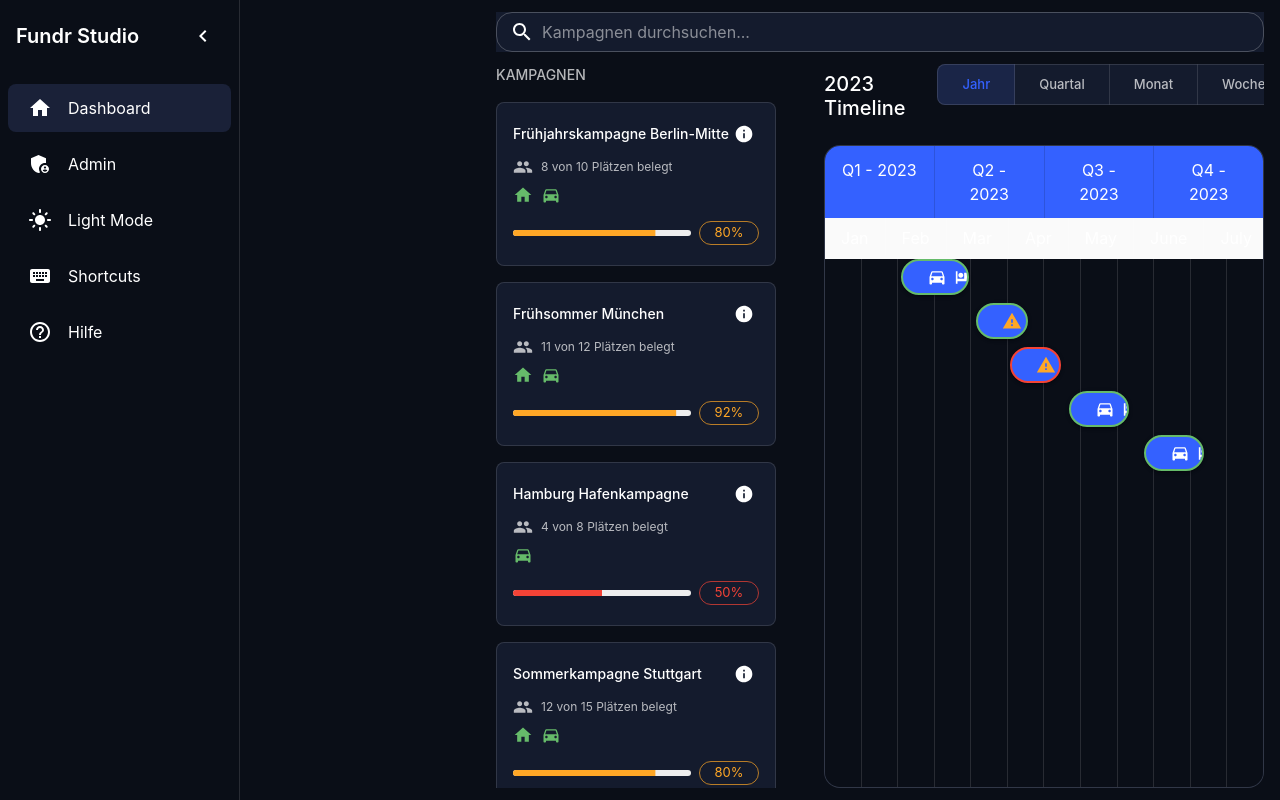
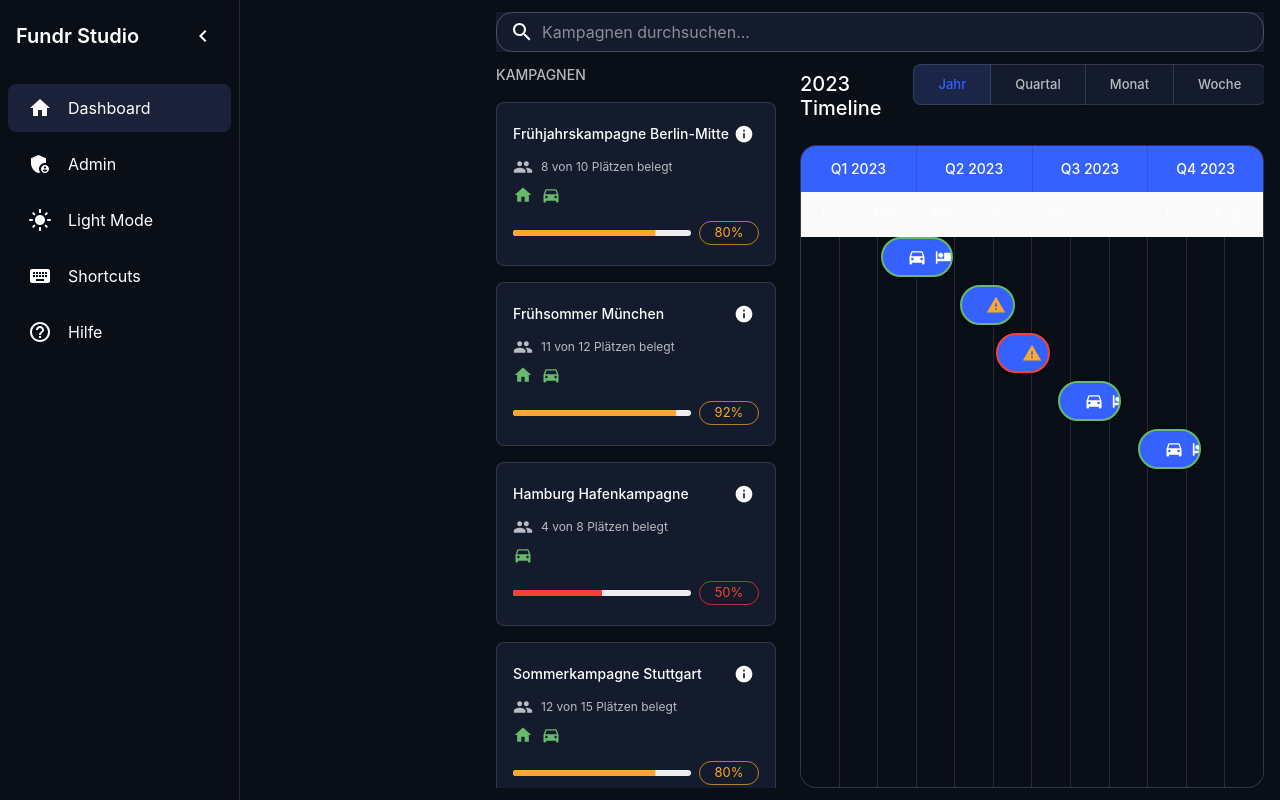
Before and after one commit to TIHAPIO/fundraiser-planner, a React app: page / in a window 1280 px wide. Built offline with nearby package versions, Linux system fonts and the light colour scheme.

Commit message:
fix: Improve layout consistency and fix sidebar behavior

```diff
--- a/src/components/CalendarView.js
+++ b/src/components/CalendarView.js
@@ -110,15 +110,15 @@ const CalendarView = ({ campaigns = [], onError }) => {
   };
 
   const months = [
-    'Jan', 'Feb', 'Mar', 'Apr', 'May', 'June',
-    'July', 'Aug', 'Sept', 'Oct', 'Nov', 'Dec'
+    'Jan', 'Feb', 'Mar', 'Apr', 'Mai', 'Jun',
+    'Jul', 'Aug', 'Sep', 'Okt', 'Nov', 'Dez'
   ];
 
   const quarters = [
-    { label: `Q1 - ${currentYear}`, months: [0, 1, 2] },
-    { label: `Q2 - ${currentYear}`, months: [3, 4, 5] },
-    { label: `Q3 - ${currentYear}`, months: [6, 7, 8] },
-    { label: `Q4 - ${currentYear}`, months: [9, 10, 11] },
+    { label: `Q1 ${currentYear}`, months: [0, 1, 2] },
+    { label: `Q2 ${currentYear}`, months: [3, 4, 5] },
+    { label: `Q3 ${currentYear}`, months: [6, 7, 8] },
+    { label: `Q4 ${currentYear}`, months: [9, 10, 11] },
   ];
 
   const getWeekDays = (year, week) => {
@@ -138,20 +138,53 @@ const CalendarView = ({ campaigns = [], onError }) => {
   };
 
   const getTimelineHeaders = () => {
+    const commonHeaderStyles = {
+      py: 1.5,
+      px: 2,
+      textAlign: 'center',
+      typography: 'subtitle2',
+      fontWeight: 500,
+      color: theme.palette.primary.contrastText,
+    };
+
+    const commonSubHeaderStyles = {
+      py: 1.5,
+      px: 2,
+      textAlign: 'center',
+      typography: 'body2',
+      color: theme.palette.text.secondary,
+      bgcolor: theme.palette.grey[50],
+      borderBottom: `1px solid ${theme.palette.divider}`,
+    };
+
     switch (timeUnit) {
       case 'year':
         return (
           <>
-            <Box sx={{ display: 'flex', bgcolor: theme.palette.primary.main, color: theme.palette.primary.contrastText }}>
+            <Box sx={{ display: 'flex', bgcolor: theme.palette.primary.main }}>
               {quarters.map((quarter, index) => (
-                <Box key={index} sx={{ flex: 1, py: 1.5, px: 2, textAlign: 'center', borderRight: index < 3 ? `1px solid ${theme.palette.primary.dark}` : 'none' }}>
+                <Box
+                  key={index}
+                  sx={{
+                    ...commonHeaderStyles,
+                    flex: 1,
+                    borderRight: index < 3 ? `1px solid ${theme.palette.primary.dark}` : 'none',
+                  }}
+                >
                   {quarter.label}
                 </Box>
               ))}
             </Box>
-            <Box sx={{ display: 'flex', borderBottom: `1px solid ${theme.palette.divider}`, bgcolor: theme.palette.grey[50] }}>
+            <Box sx={{ display: 'flex' }}>
               {months.map((month, index) => (
-                <Box key={index} sx={{ flex: 1, py: 1, px: 2, textAlign: 'center', borderRight: index < 11 ? `1px solid ${theme.palette.divider}` : 'none' }}>
+                <Box
+                  key={index}
+                  sx={{
+                    ...commonSubHeaderStyles,
+                    flex: 1,
+                    borderRight: index < 11 ? `1px solid ${theme.palette.divider}` : 'none',
+                  }}
+                >
                   {month}
                 </Box>
               ))}
@@ -162,38 +195,80 @@ const CalendarView = ({ campaigns = [], onError }) => {
       case 'quarter':
         const quarterMonths = quarters[currentQuarter].months;
         return (
-          <Box sx={{ display: 'flex', borderBottom: `1px solid ${theme.palette.divider}`, bgcolor: theme.palette.grey[50] }}>
+          <>
+            <Box sx={{ display: 'flex', bgcolor: theme.palette.primary.main }}>
+              <Box sx={{ ...commonHeaderStyles, flex: 1 }}>
+                {`${quarters[currentQuarter].label}`}
+              </Box>
+            </Box>
+            <Box sx={{ display: 'flex' }}>
               {quarterMonths.map((monthIndex) => (
-              <Box key={monthIndex} sx={{ flex: 1, py: 1, px: 2, textAlign: 'center', borderRight: monthIndex < quarterMonths[quarterMonths.length - 1] ? `1px solid ${theme.palette.divider}` : 'none' }}>
+                <Box
+                  key={monthIndex}
+                  sx={{
+                    ...commonSubHeaderStyles,
+                    flex: 1,
+                    borderRight: monthIndex < quarterMonths[quarterMonths.length - 1] ? `1px solid ${theme.palette.divider}` : 'none',
+                  }}
+                >
                   {months[monthIndex]}
                 </Box>
               ))}
             </Box>
+          </>
         );
 
       case 'month':
         const daysInMonth = new Date(currentYear, currentMonth + 1, 0).getDate();
         const weeks = Math.ceil(daysInMonth / 7);
         return (
-          <Box sx={{ display: 'flex', borderBottom: `1px solid ${theme.palette.divider}`, bgcolor: theme.palette.grey[50] }}>
+          <>
+            <Box sx={{ display: 'flex', bgcolor: theme.palette.primary.main }}>
+              <Box sx={{ ...commonHeaderStyles, flex: 1 }}>
+                {`${months[currentMonth]} ${currentYear}`}
+              </Box>
+            </Box>
+            <Box sx={{ display: 'flex' }}>
               {Array.from({ length: weeks }).map((_, index) => (
-              <Box key={index} sx={{ flex: 1, py: 1, px: 2, textAlign: 'center', borderRight: index < weeks - 1 ? `1px solid ${theme.palette.divider}` : 'none' }}>
-                {`Woche ${index + 1}`}
+                <Box
+                  key={index}
+                  sx={{
+                    ...commonSubHeaderStyles,
+                    flex: 1,
+                    borderRight: index < weeks - 1 ? `1px solid ${theme.palette.divider}` : 'none',
+                  }}
+                >
+                  {`KW ${Math.ceil((new Date(currentYear, currentMonth, index * 7 + 1).getTime() - new Date(currentYear, 0, 1).getTime()) / (7 * 24 * 60 * 60 * 1000))}`}
                 </Box>
               ))}
             </Box>
+          </>
         );
 
       case 'week':
         const weekDays = getWeekDays(currentYear, currentWeek);
         return (
-          <Box sx={{ display: 'flex', borderBottom: `1px solid ${theme.palette.divider}`, bgcolor: theme.palette.grey[50] }}>
+          <>
+            <Box sx={{ display: 'flex', bgcolor: theme.palette.primary.main }}>
+              <Box sx={{ ...commonHeaderStyles, flex: 1 }}>
+                {`KW ${currentWeek}, ${currentYear}`}
+              </Box>
+            </Box>
+            <Box sx={{ display: 'flex' }}>
               {weekDays.map((day, index) => (
-              <Box key={index} sx={{ flex: 1, py: 1, px: 2, textAlign: 'center', borderRight: index < 6 ? `1px solid ${theme.palette.divider}` : 'none' }}>
+                <Box
+                  key={index}
+                  sx={{
+                    ...commonSubHeaderStyles,
+                    flex: 1,
+                    borderRight: index < 6 ? `1px solid ${theme.palette.divider}` : 'none',
+                  }}
+                >
                   {day}
                 </Box>
               ))}
             </Box>
+          </>
         );
 
       default:
@@ -321,17 +396,28 @@ const CalendarView = ({ campaigns = [], onError }) => {
     <Box sx={{
       display: 'flex',
       height: '100%',
+      position: 'relative',
+    }}>
+      <Box sx={{
+        position: 'absolute',
+        left: 0,
+        top: 0,
+        bottom: 0,
+        width: 280,
+        zIndex: 2,
       }}>
         <CampaignSidebar
           campaigns={sortedCampaigns}
           onCampaignClick={handleCampaignClick}
         />
+      </Box>
 
       <Box sx={{
         flex: 1,
         display: 'flex',
         flexDirection: 'column',
-        ml: 3,
+        ml: '280px',
+        pl: 3,
         overflow: 'hidden',
       }}>
         <Box sx={{ display: 'flex', alignItems: 'center', mb: 2, justifyContent: 'space-between' }}>
@@ -404,7 +490,7 @@ const CalendarView = ({ campaigns = [], onError }) => {
               minWidth: '100%',
               width: 'fit-content',
               px: 4,
-              pt: 2,
+              pt: 3,
             }}>
               {/* Grid Lines */}
               <Box
@@ -459,12 +545,12 @@ const CalendarView = ({ campaigns = [], onError }) => {
                           sx={{
                             position: 'absolute',
                             ...position,
-                            top: index * 44,
-                            height: 36,
+                            top: index * 48,
+                            height: 40,
                             display: 'flex',
                             alignItems: 'center',
                             px: 2,
-                            borderRadius: '18px',
+                            borderRadius: '20px',
                             bgcolor: isSelected ? theme.palette.primary.dark : theme.palette.primary.main,
                             color: theme.palette.primary.contrastText,
                             boxShadow: isSelected ? theme.shadows[4] : theme.shadows[2],
```
Lines whose indentation alone changed are shown as unchanged.
